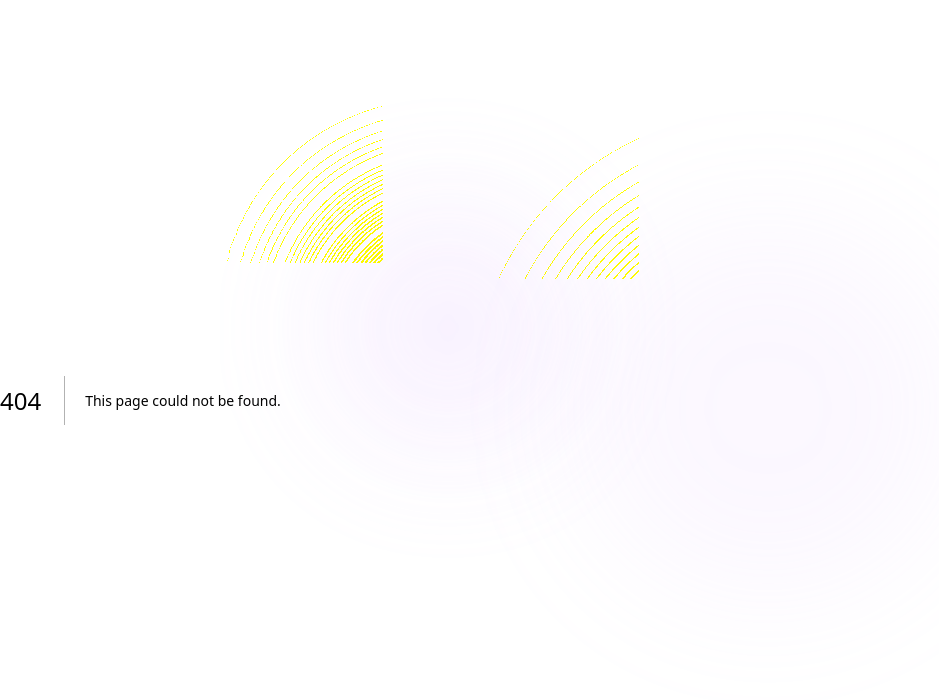
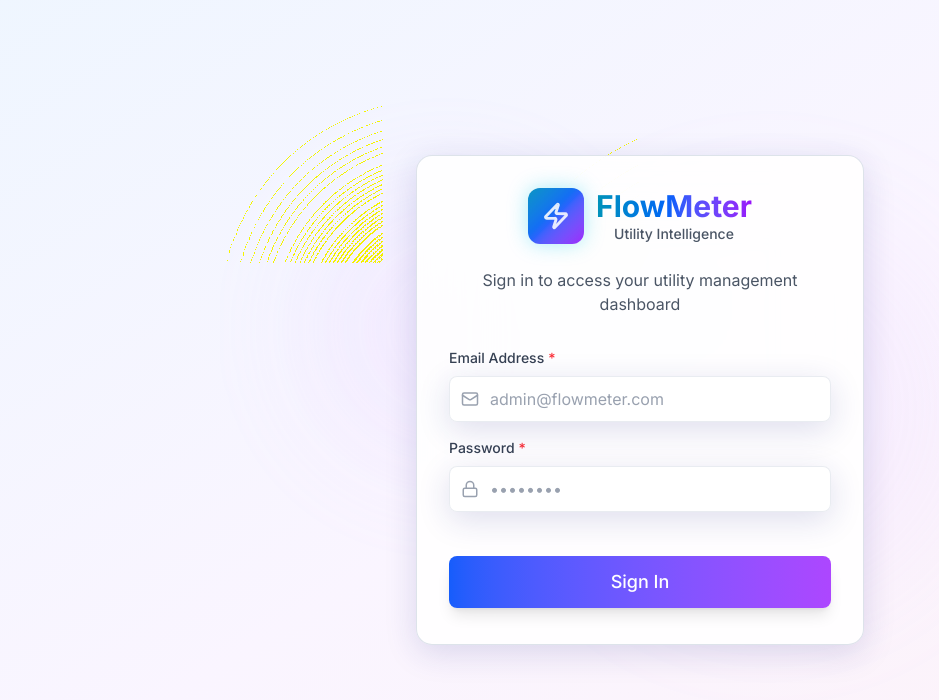
Before and after one commit to 5h3ld0rr/flow-meter, a Next.js app: page /Login in a window 1280 px wide. Before the commit this address had no page. Shown: the top 700 px of the page, without its empty margins (0-939 px from the left). Built offline with nearby package versions, Linux system fonts and the light colour scheme.

Commit message:
feat: add login page

```diff
--- /dev/null
+++ b/src/app/Login/page.tsx
@@ -0,0 +1,50 @@
+"use client";
+
+import { Button, GlassCard, Input, Logo } from "@/components";
+import { Mail, Lock } from "lucide-react";
+
+export default function LoginPage() {
+  return (
+    <main className="flex justify-center items-center w-full">
+      <GlassCard variant="strong" className="w-full max-w-md p-8 relative">
+        {/* Logo */}
+        <div className="text-center mb-8">
+          <div className="flex justify-center mb-6">
+            <Logo size="lg" showText={true} />
+          </div>
+          <p className="text-gray-600 dark:text-slate-400">
+            Sign in to access your utility management dashboard
+          </p>
+        </div>
+        {/* Login Form */}
+        <form className="space-y-4">
+          <Input
+            name="email"
+            type="email"
+            label="Email Address"
+            placeholder="admin@flowmeter.com"
+            icon={<Mail size={18} />}
+            required
+          />
+          <Input
+            name="password"
+            type="password"
+            label="Password"
+            placeholder="••••••••"
+            icon={<Lock size={18} />}
+            required
+          />
+          <Button
+            variant="primary"
+            fullWidth
+            size="lg"
+            type="submit"
+            className="mt-7"
+          >
+            Sign In
+          </Button>
+        </form>
+      </GlassCard>
+    </main>
+  );
+}
--- a/src/components/index.ts
+++ b/src/components/index.ts
@@ -11,5 +11,6 @@ export * from "./layout/ThemeProvider";
 export * from "./ui/Badge";
 export * from "./ui/Button";
 export * from "./ui/GlassCard";
+export * from "./ui/Input";
 export * from "./ui/Logo";
 export * from "./ui/DropdownMenu";
--- /dev/null
+++ b/src/components/ui/Input.tsx
@@ -0,0 +1,57 @@
+import { cn } from "@/lib/utils";
+
+interface InputProps {
+  type?: "text" | "email" | "password" | "number" | "tel" | "date";
+  name?: string;
+  placeholder?: string;
+  label?: string;
+  error?: string;
+  disabled?: boolean;
+  required?: boolean;
+  className?: string;
+  icon?: React.ReactNode;
+}
+export function Input({
+  type = "text",
+  name,
+  placeholder,
+  label,
+  error,
+  disabled = false,
+  required = false,
+  className = "",
+  icon,
+}: InputProps) {
+  return (
+    <div className={`w-full ${className}`}>
+      {label && (
+        <label className="block text-sm font-medium text-gray-700 dark:text-slate-200 mb-2">
+          {label}
+          {required && <span className="text-red-500 ml-1">*</span>}
+        </label>
+      )}
+      <div className="relative">
+        {icon && (
+          <div className="absolute left-3 top-1/2 -translate-y-1/2 text-gray-400 dark:text-slate-400 z-40">
+            {icon}
+          </div>
+        )}
+        <input
+          type={type}
+          name={name}
+          placeholder={placeholder}
+          disabled={disabled}
+          required={required}
+          className={cn(
+            "w-full px-4 py-2.5 rounded-lg glass text-gray-900 dark:text-slate-200 placeholder-gray-400 dark:placeholder-text-slate-300 focus:outline-none focus:ring-2 focus:ring-gray-400 dark:focus:ring-blue-500 transition-smooth disabled:opacity-50 disabled:cursor-not-allowed",
+            icon ? "pl-10" : "",
+            error ? "ring-2 ring-red-500" : ""
+          )}
+        />
+      </div>
+      {error && (
+        <p className="mt-1 text-sm text-red-500 dark:text-red-400">{error}</p>
+      )}
+    </div>
+  );
+}
```
